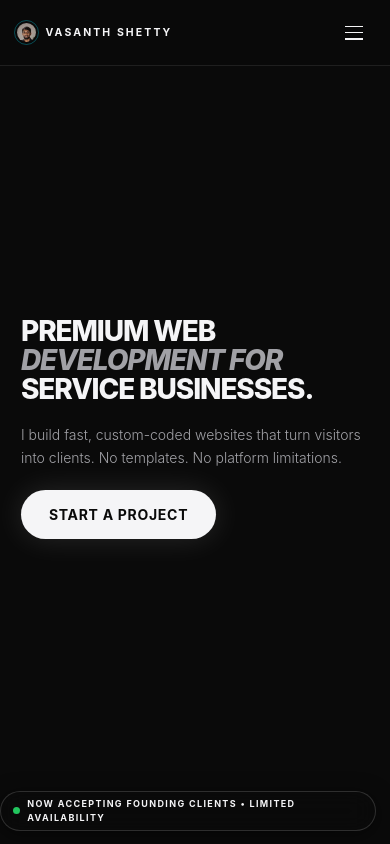
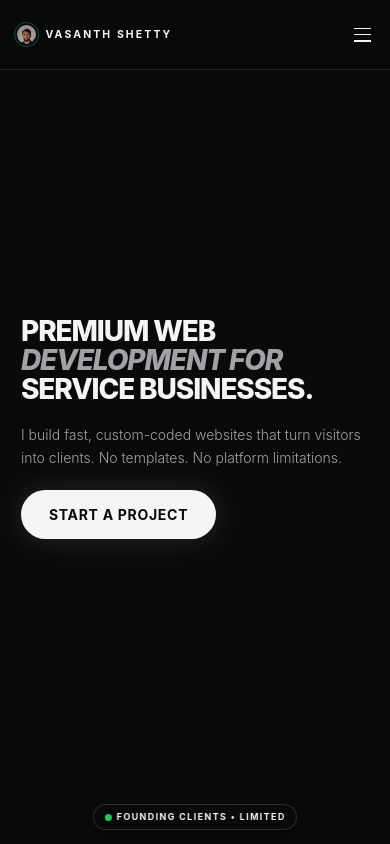
Before and after one commit to vasanthshettyy/AgenPort, a React (Vite) app: page / in a window 390 px wide. Shown: the top 844 px of the page. Built offline with nearby package versions, Linux system fonts and the light colour scheme.

Commit message:
P1-P2-mobile-fixes

```diff
--- a/src/components/ContactSection.jsx
+++ b/src/components/ContactSection.jsx
@@ -129,7 +129,7 @@ export default function ContactSection() {
   };
 
   return (
-    <section id="contact" className="py-12 sm:py-16 lg:py-64 bg-canvas px-4 sm:px-6 lg:px-20 overflow-hidden">
+    <section id="contact" className="pt-12 pb-48 sm:py-16 lg:py-64 bg-canvas px-4 sm:px-6 lg:px-20 overflow-hidden">
       <div className="max-w-[1400px] w-full mx-auto">
         <h2 className="text-3xl sm:text-5xl lg:text-massive font-sans font-bold mb-6 sm:mb-8 lg:mb-32 tracking-tighter uppercase">
           Work Together.
@@ -199,7 +199,7 @@ export default function ContactSection() {
                 onChange={handleChange}
                 rows="3"
                 placeholder="PROJECT DETAILS / PACKAGE INTEREST"
-                className="w-full bg-transparent border-b border-canvas-border py-3 text-sm sm:text-base lg:text-xl font-sans font-medium focus:outline-none placeholder:text-content-secondary/20 transition-all focus:border-content-accent resize-none"
+                className="w-full bg-transparent border-b border-canvas-border py-3 text-base sm:text-lg lg:text-xl font-sans font-medium focus:outline-none placeholder:text-content-secondary/20 transition-all focus:border-content-accent resize-none"
               />
               <div className="absolute bottom-0 left-0 h-0.5 bg-content-accent w-0 group-focus-within:w-full transition-all duration-700" />
             </div>
--- a/src/components/FloatingBadge.jsx
+++ b/src/components/FloatingBadge.jsx
@@ -16,7 +16,7 @@ export default function FloatingBadge() {
           handleClick();
         }
       }}
-      className="fixed bottom-4 right-4 sm:bottom-6 sm:right-6 z-40 flex items-center gap-2 px-3.5 sm:px-4 py-1.5 sm:py-2 bg-canvas/90 backdrop-blur-md border border-white/15 rounded-full shadow-[0_4px_20px_rgba(0,0,0,0.5)] cursor-pointer floating-badge-interactive group"
+      className="fixed bottom-4 left-1/2 -translate-x-1/2 sm:left-auto sm:transform-none sm:bottom-6 sm:right-6 z-40 flex items-center gap-1.5 sm:gap-2 px-3 sm:px-4 py-1.5 sm:py-2 bg-canvas/90 backdrop-blur-md border border-white/15 rounded-full shadow-[0_4px_20px_rgba(0,0,0,0.5)] cursor-pointer floating-badge-interactive group w-max max-w-[90vw]"
       aria-label="Now accepting founding clients - Limited availability. Click to contact."
     >
       <span className="relative flex h-2 w-2 flex-shrink-0">
@@ -24,7 +24,8 @@ export default function FloatingBadge() {
         <span className="relative inline-flex rounded-full h-2 w-2 bg-green-500" />
       </span>
       <span className="text-[9px] sm:text-[10px] font-bold tracking-[0.15em] sm:tracking-[0.2em] text-content-primary uppercase select-none group-hover:text-content-accent transition-colors duration-300">
-        NOW ACCEPTING FOUNDING CLIENTS • LIMITED AVAILABILITY
+        <span className="hidden sm:inline">NOW ACCEPTING FOUNDING CLIENTS • LIMITED AVAILABILITY</span>
+        <span className="sm:hidden">FOUNDING CLIENTS • LIMITED</span>
       </span>
     </div>
   );
--- a/src/components/Header.jsx
+++ b/src/components/Header.jsx
@@ -11,8 +11,12 @@ export default function Header() {
   useEffect(() => {
     if (mobileMenuOpen) {
       document.body.style.overflow = 'hidden';
+      document.documentElement.style.overflow = 'hidden';
+      document.body.style.touchAction = 'none';
     } else {
       document.body.style.overflow = '';
+      document.documentElement.style.overflow = '';
+      document.body.style.touchAction = '';
     }
   }, [mobileMenuOpen]);
 
@@ -91,7 +95,7 @@ export default function Header() {
               onClick={() => setMobileMenuOpen(!mobileMenuOpen)}
               aria-label="Toggle Menu"
               aria-expanded={mobileMenuOpen}
-              className="md:hidden p-2 text-content-primary hover:text-content-accent focus:outline-none min-h-[44px] min-w-[44px] flex items-center justify-center"
+              className="md:hidden p-3 -mr-3 text-content-primary hover:text-content-accent focus:outline-none min-h-[48px] min-w-[48px] flex items-center justify-center"
             >
               <div className="w-5 h-4 sm:w-6 sm:h-5 flex flex-col justify-between">
                 <span className={`w-full h-0.5 bg-current transition-transform duration-300 ${mobileMenuOpen ? 'rotate-45 translate-y-2' : ''}`} />
--- a/src/components/Hero.jsx
+++ b/src/components/Hero.jsx
@@ -60,7 +60,7 @@ const Hero = () => {
           </p>
 
           {/* CTAs */}
-          <div className="hero-cta flex flex-col sm:flex-row gap-4 items-start">
+          <div className="hero-cta flex flex-col sm:flex-row gap-6 items-start">
             <button
               onClick={() => document.querySelector('#contact')?.scrollIntoView({ behavior: 'smooth' })}
               className="group relative px-8 py-4 bg-content-primary text-canvas font-bold tracking-wider uppercase rounded-full overflow-hidden shadow-[0_0_30px_rgba(255,255,255,0.12)] min-h-[48px]"
--- a/src/components/ProjectGrid.jsx
+++ b/src/components/ProjectGrid.jsx
@@ -173,9 +173,9 @@ const ProjectGrid = () => {
             >
               <div className="relative w-full lg:w-2/3 aspect-[16/10] overflow-hidden rounded-md border border-canvas-border bg-canvas-surface group">
                 <ProjectPreview project={project} />
-                <div className="absolute inset-0 bg-canvas/60 opacity-0 group-hover/card:opacity-100 transition-opacity duration-500 flex items-center justify-center z-10">
-                  <div className="group/btn relative overflow-hidden px-6 sm:px-8 lg:px-12 py-3 sm:py-4 lg:py-6 border border-content-secondary/30 rounded-full transition-all hover:border-content-accent">
-                    <span className="btn-fill-text-btn text-base sm:text-lg lg:text-2xl font-bold tracking-widest text-content-primary group-hover/btn:text-canvas">
+                <div className="absolute inset-0 bg-canvas/60 opacity-100 lg:opacity-0 lg:group-hover/card:opacity-100 transition-opacity duration-500 flex items-center justify-center z-10">
+                  <div className="group/btn relative overflow-hidden px-6 sm:px-8 lg:px-12 py-3 sm:py-4 lg:py-6 border border-content-secondary/30 rounded-full transition-all lg:hover:border-content-accent">
+                    <span className="btn-fill-text-btn text-base sm:text-lg lg:text-2xl font-bold tracking-widest text-content-primary lg:group-hover/btn:text-canvas">
                       VIEW PROJECT
                     </span>
                     <div className="btn-fill-layer-btn bg-content-accent" />
```
